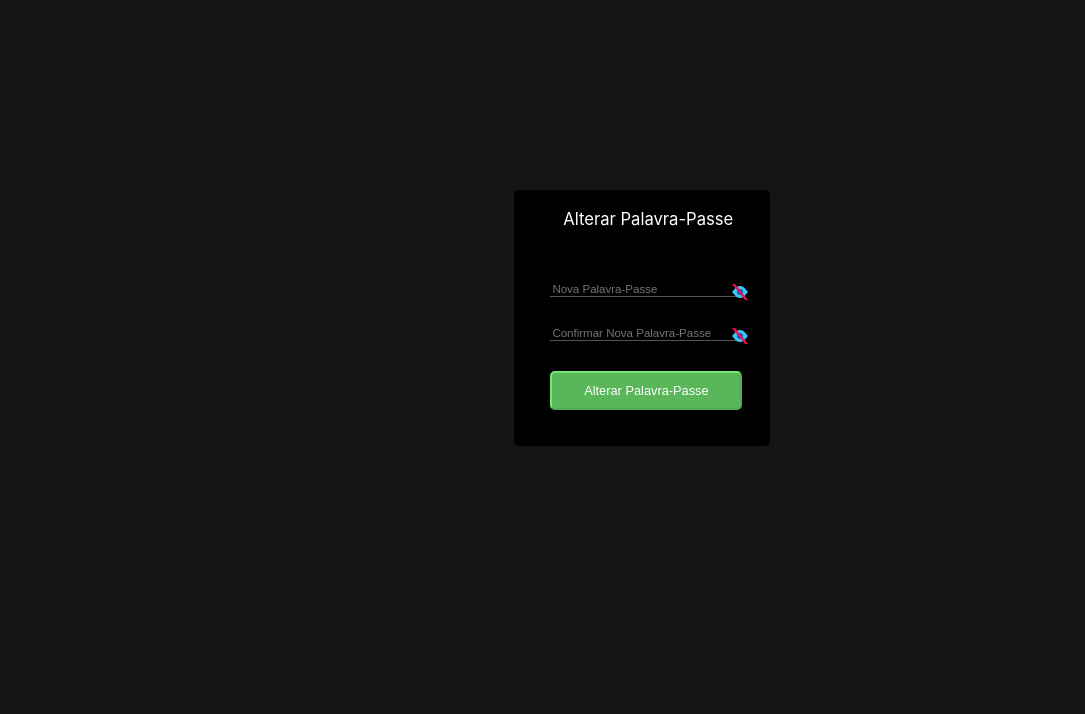
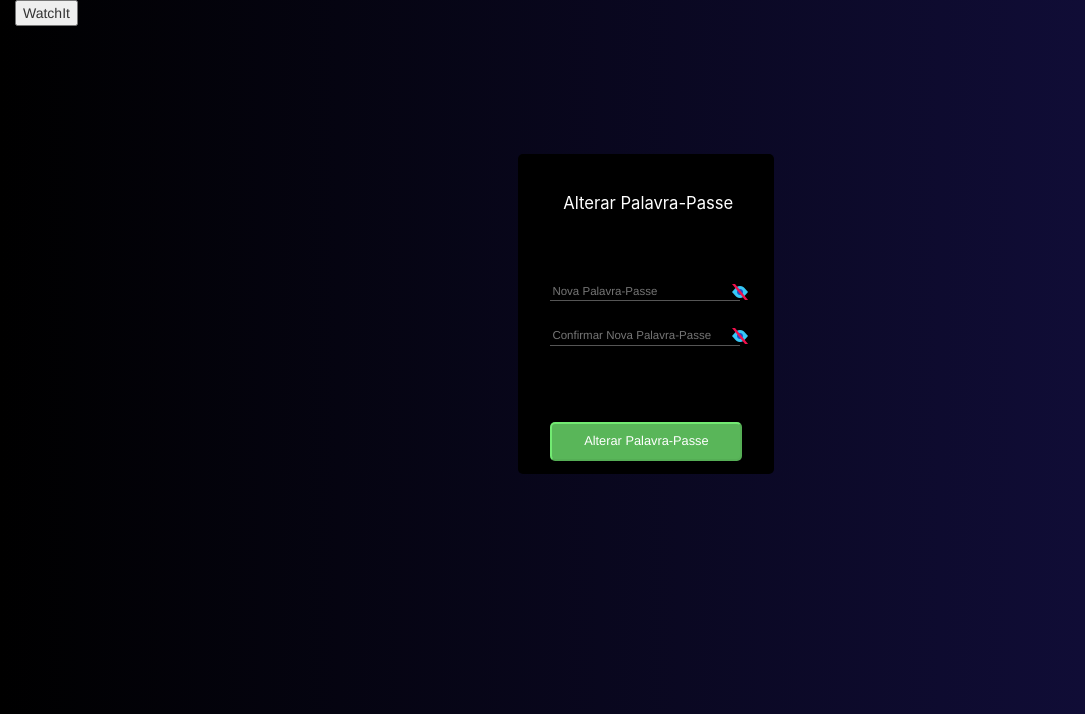
Before and after one commit to miguelcosta03/WatchIt, a Flask app: page /alterarPalavraPasse in a window 1280 px wide. Shown: the top 714 px of the page, without its empty margins (0-1085 px from the left). Run offline with Flask 2, Linux system fonts and the light colour scheme; some libraries are stand-ins or nearby versions.

```diff
--- a/code/main.py
+++ b/code/main.py
@@ -473,6 +473,7 @@ def editProfile():
 
 @app.route('/inserirEmailRecuperacao', methods=['GET', 'POST'])
 def insertEmail():
+    global email_address
     invalidCredentials = None
     if request.method == 'POST':
         if request.form.get('verifyEmailButton') == 'verifyEmail':
@@ -480,7 +481,8 @@ def insertEmail():
             validEmail = DataValidator.validateEmail(emailAddress)
             if validEmail:
                 if len(emailAddress) > 0:
-                    return redirect(url_for('changePassword'))
+                    email_address = emailAddress
+                    return redirect(url_for('insertVericationCode'))
                 else:
                     invalidCredentials = "* Por favor insira um email."
             else:
@@ -523,7 +525,7 @@ def changePassword():
     global email_address
     invalidCredentials = False
     invalidCredentialsText = ''
-
+    print(email_address)
     if request.method == 'POST':
         if request.form.get('confirmNewPasswordButton') == 'alterarPalavraPasse':
             password = request.form['password']
--- a/code/static/styles/changePassword.css
+++ b/code/static/styles/changePassword.css
@@ -1,12 +1,19 @@
-body {
-    background-color: rgb(20, 20, 20);
+html,body {
+    background: #093028; /* fallback for old browsers */
+    background: linear-gradient(to right, #000000 , #130F40);
+    /* background: linear-gradient(to left, #2C3E50 , #000000); */
+    /* background: linear-gradient(to right, #000000 , #130F40); */
+    /*background: linear-gradient(to left, #000428, #1a0950); */
+    margin: 0;
+    padding: 0;
+    font-family: sans-serif;
 }
 
 .box {
-    margin-top: 15%;
-    margin-left: 40%;
+    margin-top: 10%;
+    margin-left: 40.5%;
     width: 20vw;
-    height: 20vw;
+    height: 25vw;
     border-radius: 5px;
     background-color: black;
 }
@@ -59,7 +66,7 @@ body {
 
 .confirm-new-password-button {
     position: absolute;
-    top: 29vw;
+    top: 33vw;
     left: 43vw;
     font-size: 1vw;
     width: 15vw;
@@ -99,7 +106,7 @@ body {
 .invalid-credentials-text {
     position: relative;
     left: 3vw;
-    top: 12.5vw;
+    top: 15vw;
     font-size: 1.0vw;
     font-family: -apple-system, BlinkMacSystemFont, 'Segoe UI', Roboto, Oxygen, Ubuntu, Cantarell, 'Open Sans', 'Helvetica Neue', sans-serif;
     color: rgb(255, 0, 0);
--- a/code/templates/changePassword.html
+++ b/code/templates/changePassword.html
@@ -4,12 +4,18 @@
     <meta charset="UTF-8">
     <meta http-equiv="X-UA-Compatible" content="IE=edge">
     <meta name="viewport" content="width=device-width, initial-scale=1.0">
-    <title>Change Password</title>
+    <title>Alterar Password</title>
     <link rel="stylesheet" href="../static/styles/changePassword.css">
+    <link rel="stylesheet" href="https://maxcdn.bootstrapcdn.com/bootstrap/3.4.1/css/bootstrap.min.css">
     <script src="../static/js/password.js"></script>
     <script src="../static/js/check_credentials.js"></script>
 </head>
 <body>
+    <div class="container-fluid">
+        <div class="navbar-header">
+            <button class="watchit-button" id="watchit-button" onmouseenter="decreaseButtonBrightness('watchit-button')" onmouseout="resetButtonBrightness('watchit-button')" onclick="returnToHomePage()">WatchIt</button>
+        </div>
+    </div>
     <div class="box">
         <p class="change-password-text">Alterar Palavra-Passe</p>
         <form action="/alterarPalavraPasse" method="post">
```
Also changed, not shown: code/static/styles/insertEmail.css (+7 -0 lines).
